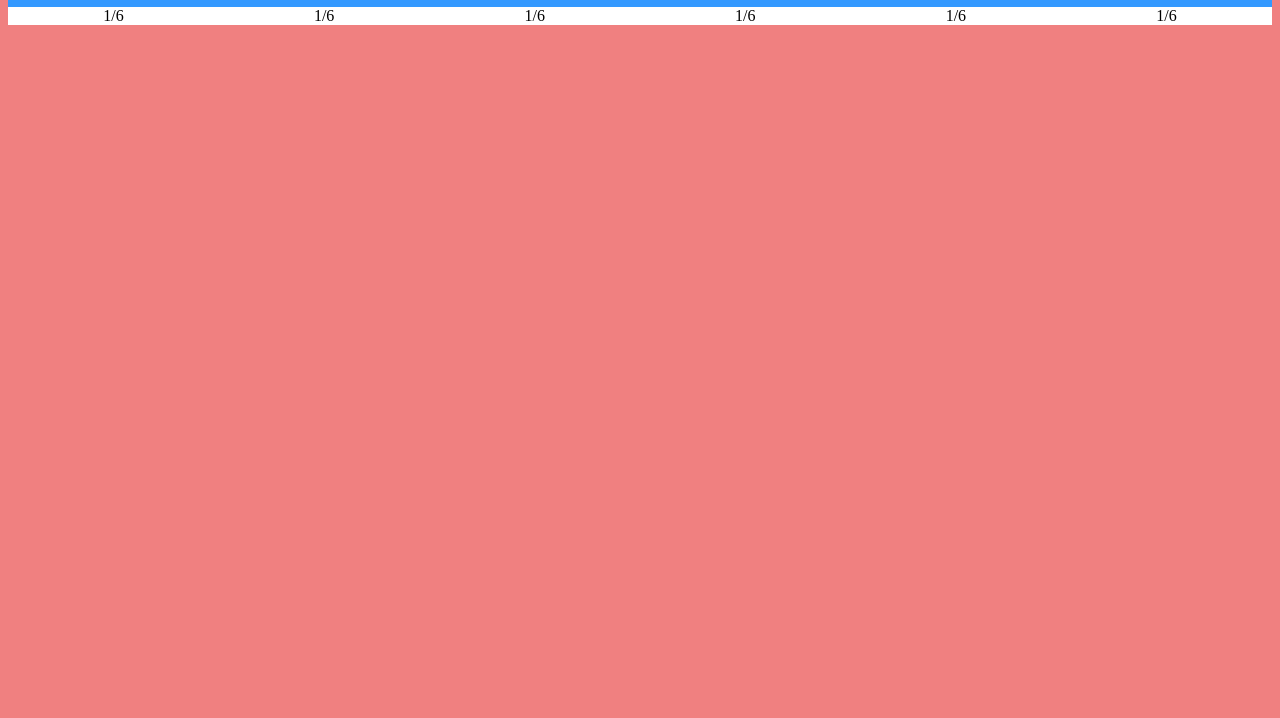
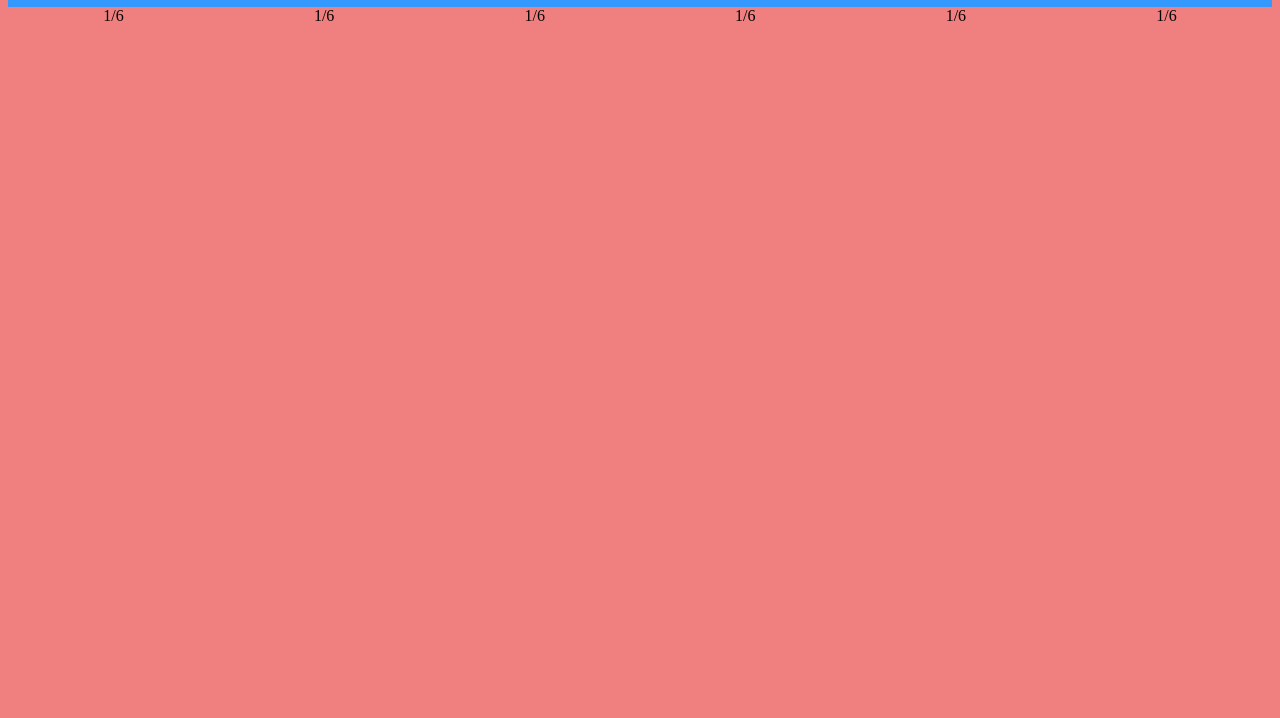
Before and after one commit to alirezamohammadi/csslite, a plain HTML site: page index.html in a window 1280 px wide. Shown: the part 82-800 px from the top of the page. Drawn offline with Linux system fonts and the light colour scheme.

Commit message:
Some minor improvments

```diff
--- a/src/csslite.css
+++ b/src/csslite.css
@@ -2,9 +2,6 @@
     display: flex;
     flex-direction: row;
     flex-wrap: wrap;
-}
-.col {
-    background-color: white;
 }
 .col-1 {
     width: 8.33%;
```
